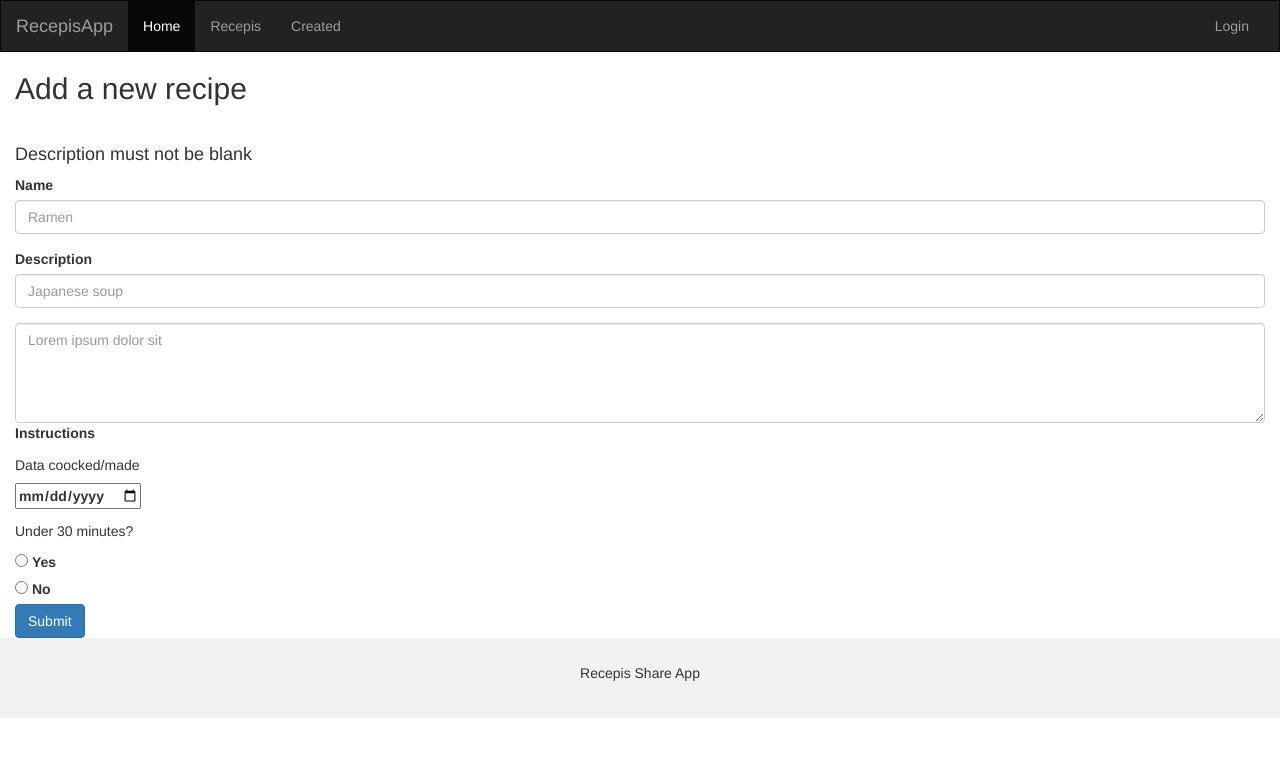
After one commit to gemaortega/recepis, a Flask app: template flask_app/templates/edit_recepis.html in a window 1280 px wide. The commit adds this page. Shown: the top 757 px of the page. Run offline with Flask 2, Linux system fonts and the light colour scheme; the template is opened without the code that fills it, so the values that code supplies are empty; some libraries are stand-ins or nearby versions; some web fonts are replaced.

Commit message:
agrega acciones en recetas

```diff
--- /dev/null
+++ b/flask_app/templates/edit_recepis.html
@@ -0,0 +1,105 @@
+<!DOCTYPE html>
+<html lang="en">
+
+<head>
+    <title>Recepis</title>
+    <meta charset="utf-8">
+    <link rel="stylesheet" type="text/css" href="{{ url_for('static', filename='css/bootstrap.min.css') }}">
+    <link rel="stylesheet" type="text/javascript" href="{{ url_for('static', filename='js/jquery.min.js') }}">
+    <link rel="stylesheet" type="text/javascript" href="{{ url_for('static', filename='js/bootstrap.min.js') }}">
+    <link rel="stylesheet" type="text/javascript" href="{{ url_for('static', filename='js/data.js') }}">
+    <style>
+        /* Remove the navbar's default margin-bottom and rounded borders */
+        .navbar {
+            margin-bottom: 0;
+            border-radius: 0;
+        }
+
+        /* Add a gray background color and some padding to the footer */
+        footer {
+            background-color: #f2f2f2;
+            padding: 25px;
+        }
+    </style>
+</head>
+
+<body>
+
+    <nav class="navbar navbar-inverse">
+        <div class="container-fluid">
+            <div class="navbar-header">
+                <button type="button" class="navbar-toggle" data-toggle="collapse" data-target="#myNavbar">
+                    <span class="icon-bar"></span>
+                    <span class="icon-bar"></span>
+                    <span class="icon-bar"></span>
+                </button>
+                <a class="navbar-brand" href="#">RecepisApp</a>
+            </div>
+            <div class="collapse navbar-collapse" id="myNavbar">
+                <ul class="nav navbar-nav">
+                    <li class="active"><a href="/">Home</a></li>
+                    <li><a href="/recepis">Recepis</a></li>
+                    <li><a href="/new_recepis">Created</a></li>
+                </ul>
+                <ul class="nav navbar-nav navbar-right">
+                    <li><a href="#"><span class="glyphicon glyphicon-log-in"></span> Login</a></li>
+                </ul>
+            </div>
+        </div>
+    </nav>
+
+    <div class="container-fluid bg-3">
+        <h2>Add a new recipe</h2><br>
+        <h4>Description must not be blank</h4>
+        <form action="/created" method="POST">
+            <!-- ESTE ID DEBE VENIR DE LA SESIÓN -->
+            <input type="hidden" id="user_id" name="user_id" value="{{session['user_id']}}">
+            <div class="form-group">
+                <label for="name">Name</label>
+                <input type="text" class="form-control" id="name" name="name" placeholder="Ramen">
+            </div>
+            <div class="form-group">
+                <label for="description">Description</label>
+                <input type="text" class="form-control" id="description" name="description" placeholder="Japanese soup">
+            </div>
+            <div class="form-floating">
+                <textarea class="form-control" placeholder="Lorem ipsum dolor sit" id="instructions" name="instructions"
+                    style="height: 100px"></textarea>
+                <label for="instructions">Instructions</label>
+            </div>
+            <h5>Data coocked/made</h5>
+            <div class="form-check">
+                <label class="form-check-label" for="created_at">
+                    <input type="date" id="start" name="created_at" value="{{today}}">
+            </div>
+            <!-- <div class="input-group date" data-provide="datepicker">
+      <input type="text" class="form-control">
+      <div class="input-group-addon">
+          <span class="glyphicon glyphicon-th"></span>
+          $('.datepicker').datepicker(
+            {
+              format: 'mm/dd/yyyy',
+              startDate: '-3d'
+          }
+          );
+        </div> -->
+            <h5>Under 30 minutes?</h5>
+            <div class="form-check">
+                <input class="form-check-input" type="radio" name="under" id="under_yes" value="1">
+                <label class="form-check-label" for="under_yes">Yes</label>
+            </div>
+            <div class="form-check">
+                <input class="form-check-input" type="radio" name="under" id="under_no" value="0">
+                <label class="form-check-label" for="under_no">No</label>
+            </div>
+            <button type="submit" class="btn btn-primary">Submit</button>
+        </form>
+    </div>
+
+    <footer class="container-fluid text-center">
+        <p>Recepis Share App</p>
+    </footer>
+
+</body>
+
+</html>
--- a/flask_app/templates/login_reg.html
+++ b/flask_app/templates/login_reg.html
@@ -62,8 +62,8 @@
     <div class="row">
       <div class="col-lg-6 mb-4">
         <div class="card">
-          {% with messages_registro = get_flashed_messages(category_filter=['register']) %}
-            {% if messages_registro %}
+          {% with messages_register = get_flashed_messages(category_filter=['register']) %}
+            {% if messages_register %}
             <ul class="flashes list-group">
               {% for registro in messages_register %}
               <li class="list-group-item">
```
Also changed, not shown: flask_app/controllers/recipes_controller.py (+9 -1 lines), flask_app/controllers/users_controller.py (+7 -2 lines), flask_app/models/recipe.py (+16 -0 lines), flask_app/templates/index.html (+9 -10 lines), flask_app/templates/new_recipes.html (+11 -0 lines), flask_app/templates/recipes.html (+7 -1 lines), flask_app/templates/show.html (+5 -5 lines).
